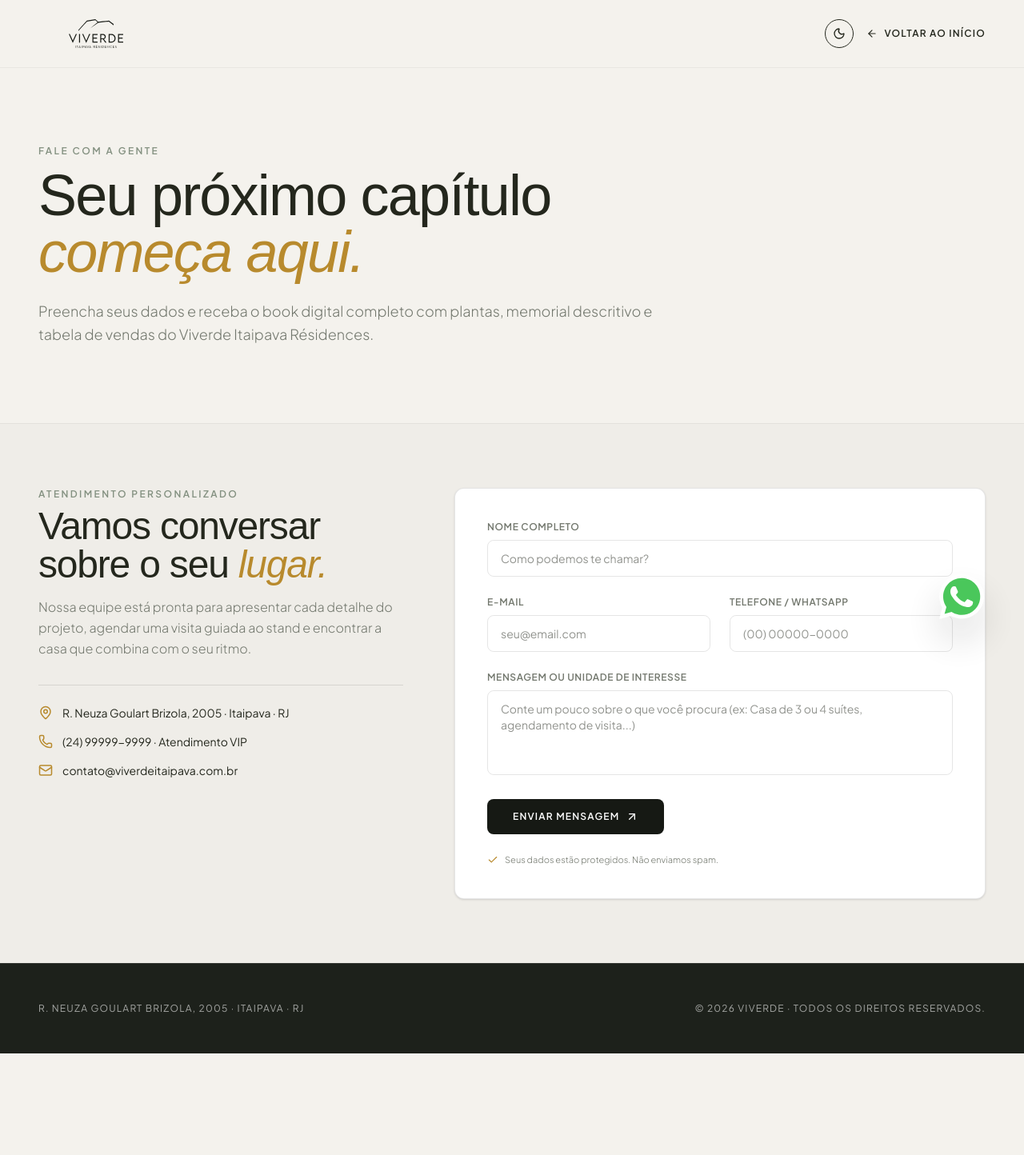
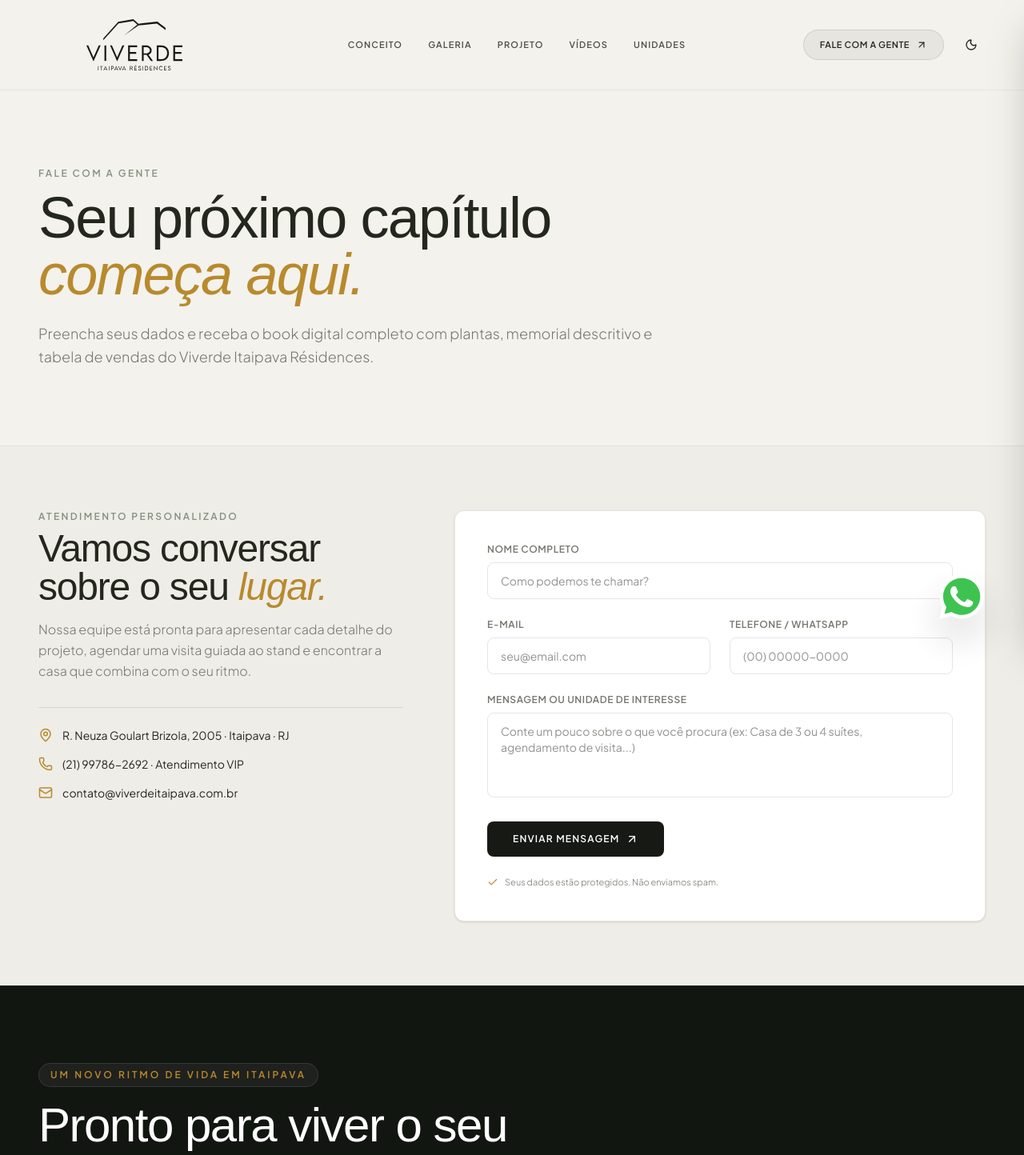
Before and after one commit to gui-bus/landing-page-viverde-itaipava, a Next.js app: page /contato in a window 1280 px wide. Shown: the top 1444 px of the page at 80% size. Before the commit the page ends 1317 px from the top, so only its background shows below. Built offline with nearby package versions, Linux system fonts and the light colour scheme; a web font is replaced by a local one.

Commit message:
feat(navigation): reuse Header and Footer components across all pages

```diff
--- a/app/contato/page.tsx
+++ b/app/contato/page.tsx
@@ -1,8 +1,9 @@
 'use client'
 
-import { ArrowLeft, ArrowUpRight, Check, Mail, MapPin, Phone } from 'lucide-react'
 import { useState } from 'react'
-import { AnimatedThemeToggler } from '@/components/ui/animatedThemeToggler'
+import { ArrowUpRight, Check, Mail, MapPin, Phone } from 'lucide-react'
+import { Header } from '@/components/home/header'
+import { Footer } from '@/components/home/footer'
 
 export default function ContatoPage() {
   const [submitted, setSubmitted] = useState(false)
@@ -14,19 +15,7 @@
 
   return (
     <main className="w-full bg-[#f4f2ed] dark:bg-[#161914] text-[#24271d] dark:text-[#f1efe8] transition-colors min-h-screen">
-
-      <header className="w-full flex items-center justify-between py-6 px-4 sm:px-8 md:px-12 border-b border-black/5 dark:border-white/5">
-        <a className="block w-28 sm:w-36 h-auto" href="/">
-          <img src="/logo/logo_black.svg" alt="Viverde" className="w-full h-auto max-h-9 object-contain block dark:hidden" />
-          <img src="/logo/logo_white.svg" alt="Viverde" className="w-full h-auto max-h-9 object-contain hidden dark:block" />
-        </a>
-        <div className="flex items-center gap-4">
-          <AnimatedThemeToggler />
-          <a className="inline-flex items-center gap-2 text-xs uppercase tracking-widest font-semibold hover:text-[#B88A2D] transition-colors" href="/">
-            <ArrowLeft size={14} /> Voltar ao início
-          </a>
-        </div>
-      </header>
+      <Header variant="default" />
 
 
       <section className="py-16 sm:py-24 px-4 sm:px-8 md:px-12 max-w-4xl">
@@ -63,7 +52,9 @@
               </div>
               <div className="flex items-center gap-3 text-sm">
                 <Phone size={18} className="text-[#B88A2D] shrink-0" />
-                <span>(24) 99999-9999 · Atendimento VIP</span>
+                <a href="https://wa.me/5521997862692" target="_blank" rel="noreferrer" className="hover:text-[#B88A2D] transition-colors">
+                  (21) 99786-2692 · Atendimento VIP
+                </a>
               </div>
               <div className="flex items-center gap-3 text-sm">
                 <Mail size={18} className="text-[#B88A2D] shrink-0" />
@@ -150,11 +141,7 @@
         </div>
       </section>
 
-
-      <footer className="bg-[#1d211b] text-white py-12 px-4 sm:px-8 md:px-12 flex flex-col sm:flex-row items-center justify-between gap-4 text-xs text-white/60 uppercase tracking-widest border-t border-white/10">
-        <span>R. Neuza Goulart Brizola, 2005 · Itaipava · RJ</span>
-        <span>© 2026 Viverde · Todos os direitos reservados.</span>
-      </footer>
+      <Footer />
     </main>
   )
 }
--- a/app/unidades/page.tsx
+++ b/app/unidades/page.tsx
@@ -1,8 +1,9 @@
 'use client'
 
 import { useState } from 'react'
-import { ArrowLeft, ArrowUpRight, BedDouble, Maximize2, ShieldCheck, Trees, ChevronLeft, ChevronRight, X } from 'lucide-react'
-import { AnimatedThemeToggler } from '@/components/ui/animatedThemeToggler'
+import { ArrowLeft, ArrowUpRight, BedDouble, Maximize2, ChevronLeft, ChevronRight, X } from 'lucide-react'
+import { Header } from '@/components/home/header'
+import { Footer } from '@/components/home/footer'
 
 type PhotoItem = { label: string; src: string; alt: string }
 
@@ -148,18 +149,7 @@
       )}
 
 
-      <header className="w-full flex items-center justify-between py-6 px-4 sm:px-8 md:px-12 border-b border-black/5 dark:border-white/5">
-        <a className="block w-28 sm:w-36 h-auto" href="/">
-          <img src="/logo/logo_black.svg" alt="Viverde" className="w-full h-auto max-h-9 object-contain block dark:hidden" />
-          <img src="/logo/logo_white.svg" alt="Viverde" className="w-full h-auto max-h-9 object-contain hidden dark:block" />
-        </a>
-        <div className="flex items-center gap-4">
-          <AnimatedThemeToggler />
-          <a className="inline-flex items-center gap-2 text-xs uppercase tracking-widest font-semibold hover:text-[#B88A2D] transition-colors" href="/">
-            <ArrowLeft size={14} /> Voltar ao início
-          </a>
-        </div>
-      </header>
+      <Header variant="default" />
 
 
       <section className="py-16 sm:py-24 px-4 sm:px-8 md:px-12 max-w-4xl">
@@ -252,7 +242,7 @@
 
                   <a
                     className="w-full py-3.5 px-5 bg-[#161914] dark:bg-[#B88A2D] text-white dark:text-[#161914] text-xs uppercase tracking-widest font-semibold flex items-center justify-between rounded-lg hover:opacity-95 transition-opacity"
-                    href={`https://wa.me/5524999999999?text=${encodeURIComponent(`Olá! Gostaria de consultar a disponibilidade da ${unit.title} no Viverde Itaipava.`)}`}
+                    href={`https://wa.me/5521997862692?text=${encodeURIComponent(`Olá! Gostaria de consultar a disponibilidade da ${unit.title} no Viverde Itaipava.`)}`}
                     target="_blank"
                     rel="noreferrer"
                   >
@@ -266,11 +256,7 @@
         </div>
       </section>
 
-
-      <footer className="bg-[#1d211b] text-white py-12 px-4 sm:px-8 md:px-12 flex flex-col sm:flex-row items-center justify-between gap-4 text-xs text-white/60 uppercase tracking-widest border-t border-white/10">
-        <span>Viverde Itaipava Résidences</span>
-        <span>© 2026 Viverde · Todos os direitos reservados.</span>
-      </footer>
+      <Footer />
     </main>
   )
 }
--- a/components/home/header.tsx
+++ b/components/home/header.tsx
@@ -5,9 +5,16 @@
 import { ArrowUpRight, MapPin, Menu, Phone, X } from 'lucide-react'
 import { AnimatedThemeToggler } from '@/components/ui/animatedThemeToggler'
 
-export function Header() {
+export interface HeaderProps {
+  variant?: 'hero' | 'default'
+  className?: string
+}
+
+export function Header({ variant = 'hero', className = '' }: HeaderProps) {
   const [isMobileMenuOpen, setIsMobileMenuOpen] = useState(false)
   const [mounted, setMounted] = useState(false)
+
+  const isHero = variant === 'hero'
 
   useEffect(() => {
     setMounted(true)
@@ -46,7 +53,7 @@
               <div>
                 <div className="flex items-center justify-between pb-6 border-b border-white/10">
                   <a
-                    href="#inicio"
+                    href="/"
                     onClick={() => setIsMobileMenuOpen(false)}
                     className="block w-36 h-auto select-none"
                   >
@@ -68,7 +75,7 @@
 
                 <nav className="flex flex-col gap-5 pt-8 text-sm uppercase tracking-widest font-medium">
                   <a
-                    href="#conceito"
+                    href="/#conceito"
                     onClick={() => setIsMobileMenuOpen(false)}
                     className="text-white/80 hover:text-[#B88A2D] transition-colors py-1 flex items-center justify-between"
                   >
@@ -76,7 +83,7 @@
                     <span className="text-xs text-[#B88A2D]/80">01</span>
                   </a>
                   <a
-                    href="#galeria"
+                    href="/#galeria"
                     onClick={() => setIsMobileMenuOpen(false)}
                     className="text-white/80 hover:text-[#B88A2D] transition-colors py-1 flex items-center justify-between"
                   >
@@ -84,7 +91,7 @@
                     <span className="text-xs text-[#B88A2D]/80">02</span>
                   </a>
                   <a
-                    href="#empreendimento"
+                    href="/#empreendimento"
                     onClick={() => setIsMobileMenuOpen(false)}
                     className="text-white/80 hover:text-[#B88A2D] transition-colors py-1 flex items-center justify-between"
                   >
@@ -92,7 +99,7 @@
                     <span className="text-xs text-[#B88A2D]/80">03</span>
                   </a>
                   <a
-                    href="#filmes"
+                    href="/#filmes"
                     onClick={() => setIsMobileMenuOpen(false)}
                     className="text-white/80 hover:text-[#B88A2D] transition-colors py-1 flex items-center justify-between"
                   >
@@ -144,26 +151,51 @@
       : null
 
   return (
-    <header className="w-full flex items-center justify-between py-6 px-4 sm:px-8 md:px-12 relative z-20">
-      <a className="block w-40 sm:w-52 md:w-60 h-auto select-none" href="#inicio">
-        <img
-          src="/logo/logo_white.svg"
-          alt="Viverde Itaipava"
-          className="w-full h-auto max-h-12 sm:max-h-14 md:max-h-16 object-contain block"
-        />
+    <header
+      className={`w-full flex items-center justify-between py-6 px-4 sm:px-8 md:px-12 relative z-20 transition-colors ${
+        isHero
+          ? 'text-white'
+          : 'text-[#24271d] dark:text-[#f1efe8] border-b border-black/5 dark:border-white/5'
+      } ${className}`}
+    >
+      <a className="block w-40 sm:w-52 md:w-60 h-auto select-none" href="/">
+        {isHero ? (
+          <img
+            src="/logo/logo_white.svg"
+            alt="Viverde Itaipava"
+            className="w-full h-auto max-h-12 sm:max-h-14 md:max-h-16 object-contain block"
+          />
+        ) : (
+          <>
+            <img
+              src="/logo/logo_black.svg"
+              alt="Viverde Itaipava"
+              className="w-full h-auto max-h-12 sm:max-h-14 md:max-h-16 object-contain block dark:hidden"
+            />
+            <img
+              src="/logo/logo_white.svg"
+              alt="Viverde Itaipava"
+              className="w-full h-auto max-h-12 sm:max-h-14 md:max-h-16 object-contain hidden dark:block"
+            />
+          </>
+        )}
       </a>
 
-      <nav className="hidden lg:flex items-center gap-8 text-[11px] uppercase tracking-widest font-semibold text-white/90">
-        <a href="#conceito" className="hover:text-[#B88A2D] transition-colors">
+      <nav
+        className={`hidden lg:flex items-center gap-8 text-[11px] uppercase tracking-widest font-semibold ${
+          isHero ? 'text-white/90' : 'text-[#24271d]/80 dark:text-[#f1efe8]/80'
+        }`}
+      >
+        <a href="/#conceito" className="hover:text-[#B88A2D] transition-colors">
           Conceito
         </a>
-        <a href="#galeria" className="hover:text-[#B88A2D] transition-colors">
+        <a href="/#galeria" className="hover:text-[#B88A2D] transition-colors">
           Galeria
         </a>
-        <a href="#empreendimento" className="hover:text-[#B88A2D] transition-colors">
+        <a href="/#empreendimento" className="hover:text-[#B88A2D] transition-colors">
           Projeto
         </a>
-        <a href="#filmes" className="hover:text-[#B88A2D] transition-colors">
+        <a href="/#filmes" className="hover:text-[#B88A2D] transition-colors">
           Vídeos
         </a>
         <a href="/unidades" className="hover:text-[#B88A2D] transition-colors">
@@ -171,20 +203,38 @@
         </a>
       </nav>
 
-      <div className="flex items-center gap-3 sm:gap-4 text-white">
+      <div
+        className={`flex items-center gap-3 sm:gap-4 ${
+          isHero ? 'text-white' : 'text-[#24271d] dark:text-[#f1efe8]'
+        }`}
+      >
         <a
           href="/contato"
-          className="hidden sm:inline-flex items-center gap-2 px-5 py-2.5 rounded-full bg-white/10 hover:bg-white hover:text-black border border-white/20 text-white text-[11px] uppercase tracking-wider font-semibold transition-all duration-300"
+          className={`hidden sm:inline-flex items-center gap-2 px-5 py-2.5 rounded-full text-[11px] uppercase tracking-wider font-semibold transition-all duration-300 ${
+            isHero
+              ? 'bg-white/10 hover:bg-white hover:text-black border border-white/20 text-white'
+              : 'bg-black/5 dark:bg-white/10 hover:bg-black hover:text-white dark:hover:bg-white dark:hover:text-black border border-black/10 dark:border-white/20 text-[#24271d] dark:text-[#f1efe8]'
+          }`}
         >
           Fale com a gente <ArrowUpRight size={14} />
         </a>
 
-        <AnimatedThemeToggler className="border-0 text-white hover:bg-white/10" />
+        <AnimatedThemeToggler
+          className={`border-0 ${
+            isHero
+              ? 'text-white hover:bg-white/10'
+              : 'text-[#24271d] dark:text-[#f1efe8] hover:bg-black/5 dark:hover:bg-white/10'
+          }`}
+        />
 
         <button
           type="button"
           onClick={() => setIsMobileMenuOpen(true)}
-          className="lg:hidden p-2 text-white hover:text-[#B88A2D] transition-colors cursor-pointer rounded-full hover:bg-white/10"
+          className={`lg:hidden p-2 hover:text-[#B88A2D] transition-colors cursor-pointer rounded-full ${
+            isHero
+              ? 'text-white hover:bg-white/10'
+              : 'text-[#24271d] dark:text-[#f1efe8] hover:bg-black/5 dark:hover:bg-white/10'
+          }`}
           aria-label="Abrir menu"
         >
           <Menu size={26} />
```
